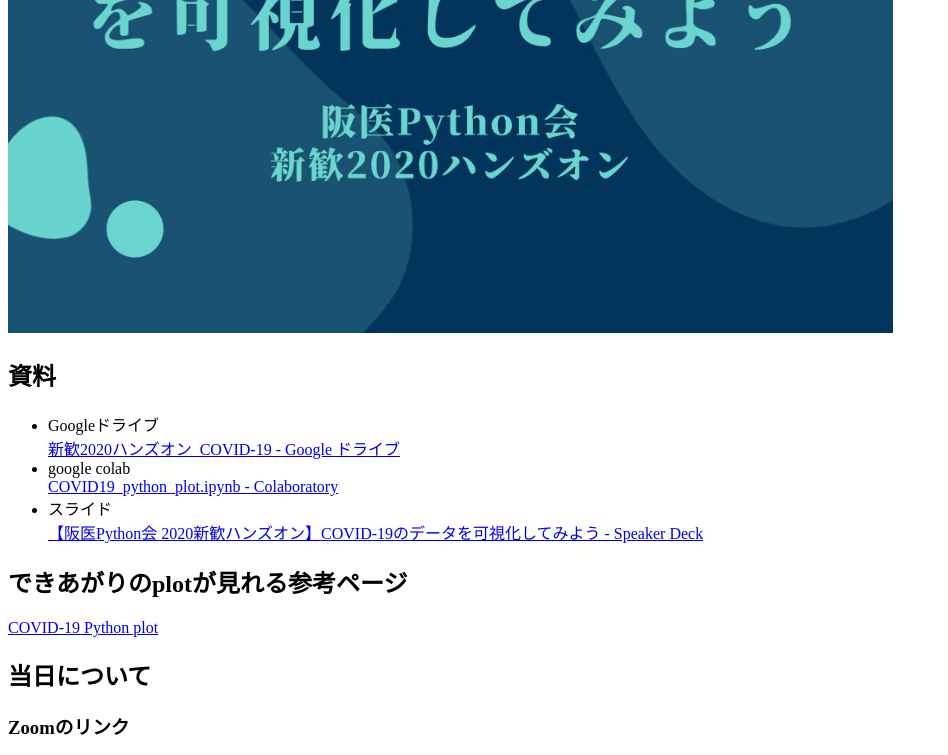
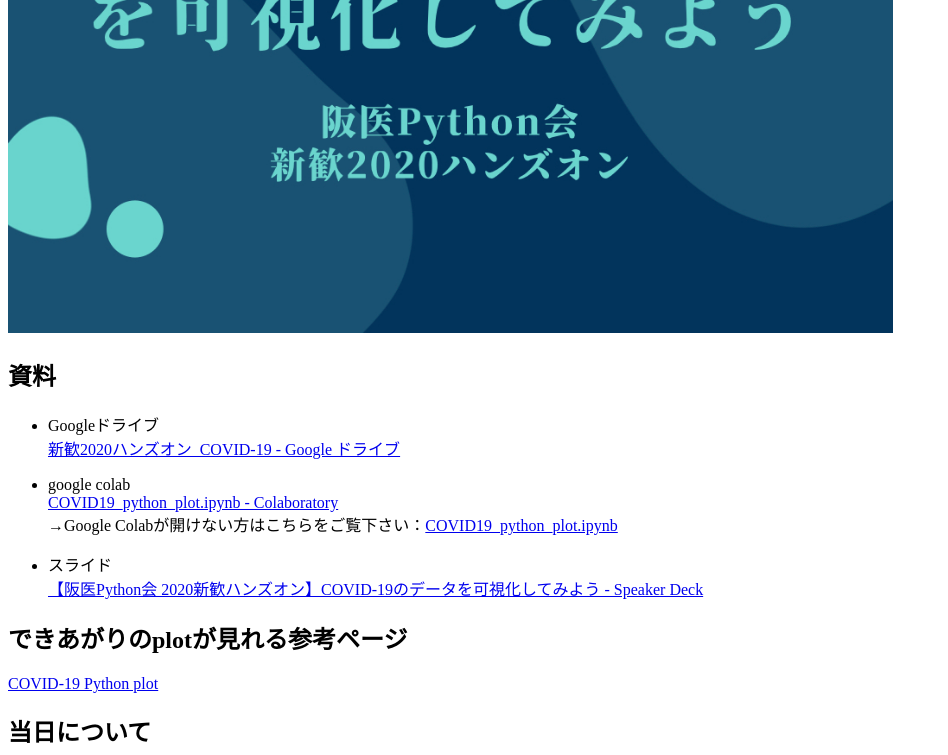
Before and after one commit to ykohki/COVID-19_plot_training, a plain HTML site: page README.html in a window 1280 px wide. Shown: the part 459-1214 px from the top of the page, without its empty margins (0-948 px from the left). Drawn offline with Linux system fonts and the light colour scheme; a script that the page names is missing.

Commit message:
コードを修正

```diff
--- a/README.html
+++ b/README.html
@@ -96,12 +96,19 @@
 <img src="./表紙.jpeg" width="70%">
 <h2 id="%E8%B3%87%E6%96%99">資料</h2>
 <ul>
-<li>Googleドライブ<br>
-<a href="https://drive.google.com/drive/folders/146_RzcB8AeKZ0eMacSE-9IvpzLXBBIDF?usp=sharing">新歓2020ハンズオン_COVID-19 - Google ドライブ</a></li>
-<li>google colab<br>
-<a href="https://colab.research.google.com/drive/1J6GwZwJ466NCXp1k3eXHHnvKlu8iKnWA#scrollTo=vd33Daxnxmm4&amp;uniqifier=3">COVID19_python_plot.ipynb - Colaboratory</a></li>
-<li>スライド<br>
-<a href="https://speakerdeck.com/ykohki/ban-yi-pythonhui-2020xin-huan-hanzuon-covid-19falsedetawoke-shi-hua-sitemiyou">【阪医Python会 2020新歓ハンズオン】COVID-19のデータを可視化してみよう - Speaker Deck</a></li>
+<li>
+<p>Googleドライブ<br>
+<a href="https://drive.google.com/drive/folders/146_RzcB8AeKZ0eMacSE-9IvpzLXBBIDF?usp=sharing">新歓2020ハンズオン_COVID-19 - Google ドライブ</a></p>
+</li>
+<li>
+<p>google colab<br>
+<a href="https://colab.research.google.com/drive/1J6GwZwJ466NCXp1k3eXHHnvKlu8iKnWA#scrollTo=vd33Daxnxmm4&amp;uniqifier=3">COVID19_python_plot.ipynb - Colaboratory</a><br>
+→Google Colabが開けない方はこちらをご覧下さい：<a href="%22./COVID19_python_plot.ipynb%22">COVID19_python_plot.ipynb</a></p>
+</li>
+<li>
+<p>スライド<br>
+<a href="https://speakerdeck.com/ykohki/ban-yi-pythonhui-2020xin-huan-hanzuon-covid-19falsedetawoke-shi-hua-sitemiyou">【阪医Python会 2020新歓ハンズオン】COVID-19のデータを可視化してみよう - Speaker Deck</a></p>
+</li>
 </ul>
 <h2 id="%E3%81%A7%E3%81%8D%E3%81%82%E3%81%8C%E3%82%8A%E3%81%AEplot%E3%81%8C%E8%A6%8B%E3%82%8C%E3%82%8B%E5%8F%82%E8%80%83%E3%83%9A%E3%83%BC%E3%82%B8">できあがりのplotが見れる参考ページ</h2>
 <p><a href="https://ykohki.github.io/COVID-19_plot_training/">COVID-19 Python plot</a></p>
```
Also changed, not shown: 1 other file.
